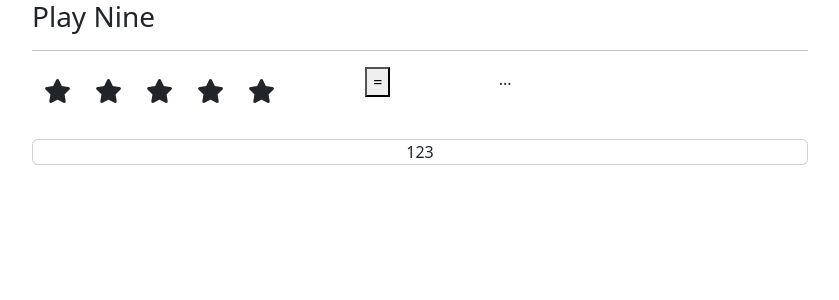
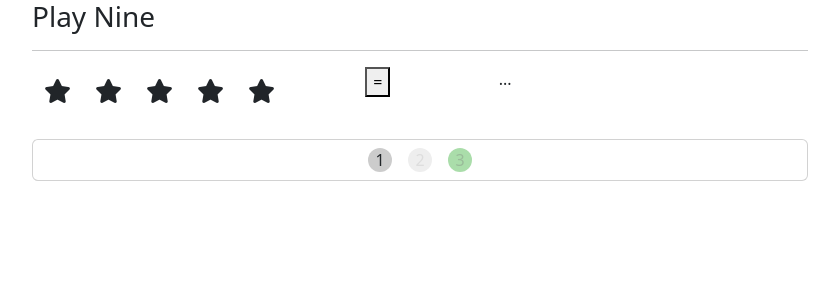
Before and after one commit to haotv0802/fm_fe2, a React app: page / in a window 1280 px wide. Shown: the top 300 px of the page, without its empty margins (220-1059 px from the left). Built offline with nearby package versions, Linux system fonts and the light colour scheme.

Commit message:
css-loader added & applied.

```diff
--- /dev/null
+++ b/gameApp/Game.css
@@ -0,0 +1,25 @@
+.fa-star {
+  margin: 0.5em;
+  font-size: 24px;
+}
+
+span {
+  display: inline-block;
+  margin: 0.5em;
+  text-align: center;
+  background-color: #ccc;
+  width: 24px;
+  border-radius: 50%;
+  cursor: pointer;
+}
+
+.selected {
+  background-color: #eee;
+  color: #ddd;
+  cursor: not-allowed;
+}
+
+.used {
+  background-color: #aaddaa;
+  color: #99bb99;
+}
--- a/gameApp/Game.jsx
+++ b/gameApp/Game.jsx
@@ -3,6 +3,7 @@
 import Button from './Button.jsx';
 import Answer from './Answer.jsx';
 import Number from './Number.jsx';
+import styles from './Game.css';
 
 class Game extends React.Component {
   render() {
--- a/gameApp/Number.jsx
+++ b/gameApp/Number.jsx
@@ -6,8 +6,8 @@
       <div className="card text-center">
         <div>
           <span>1</span>
-          <span>2</span>
-          <span>3</span>
+          <span className="selected">2</span>
+          <span className="used">3</span>
         </div>
       </div>
     )
--- a/gameApp/Star.css
+++ /dev/null
@@ -1,4 +0,0 @@
-.fa-star {
-  margin: 0.5em;
-  font-size: 24px;
-}
--- a/gameApp/Star.jsx
+++ b/gameApp/Star.jsx
@@ -1,5 +1,4 @@
 import React from 'react';
-import styles from './Star.css';
 
 class Star extends React.Component {
   render() {
--- a/index.html
+++ b/index.html
@@ -6,7 +6,6 @@
     <title>React App</title>
     <link href="node_modules/font-awesome/css/font-awesome.min.css" rel="stylesheet" >
     <link href="node_modules/bootstrap/dist/css/bootstrap.css" rel="stylesheet" />
-
 </head>
 
 <body>
```
